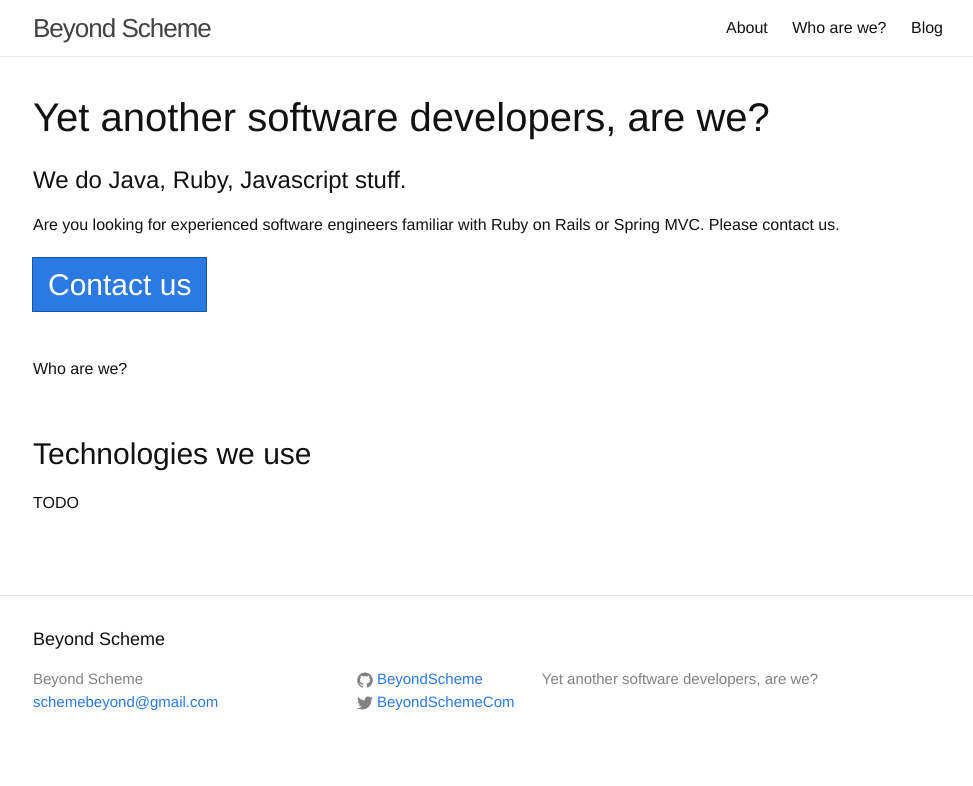
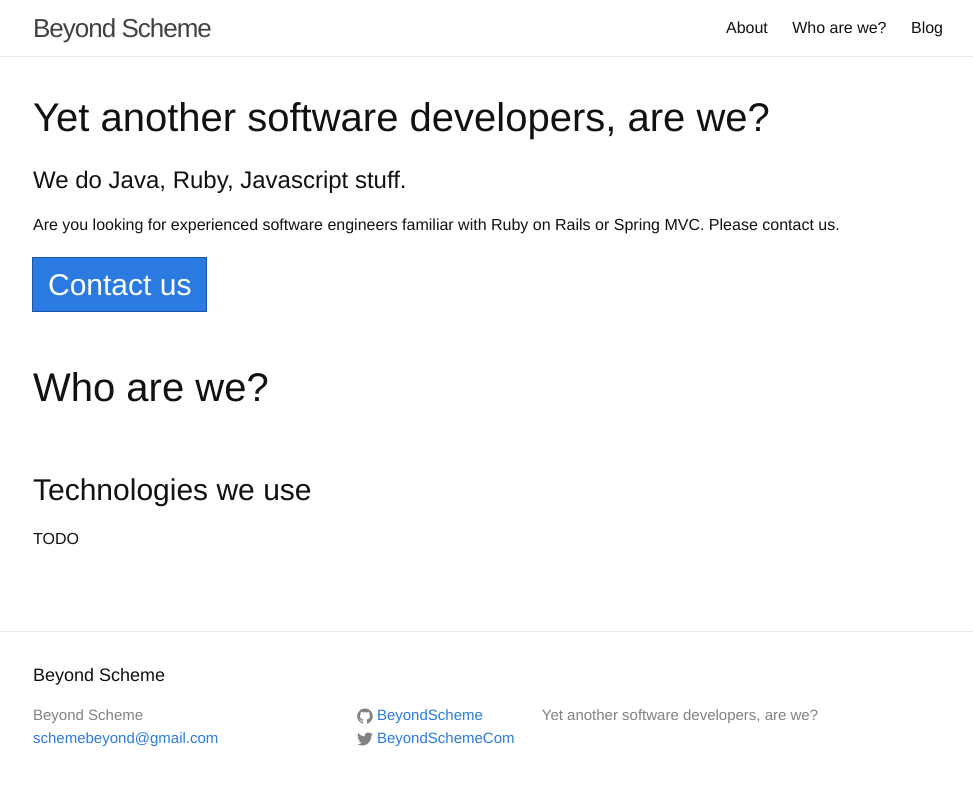
Before and after one commit to BeyondScheme/BeyondScheme.github.io, a Jekyll site: the page built from index.html, in a window 1280 px wide. Shown: the top 786 px of the page, without its empty margins (152-1125 px from the left). Built offline with Jekyll 4.4.1, drawn with Linux system fonts in a browser that asks for light colours.

Commit message:
Added new section - who are we

```diff
--- a/index.html
+++ b/index.html
@@ -17,7 +17,7 @@ layout: default
   </div>
 
   <div class="section" id="whoarewe">
-    Who are we?
+    <h1 class="big">Who are we?</h1>
   </div>
 
   <div class="section">
```
Also changed, not shown: 1 other file.
